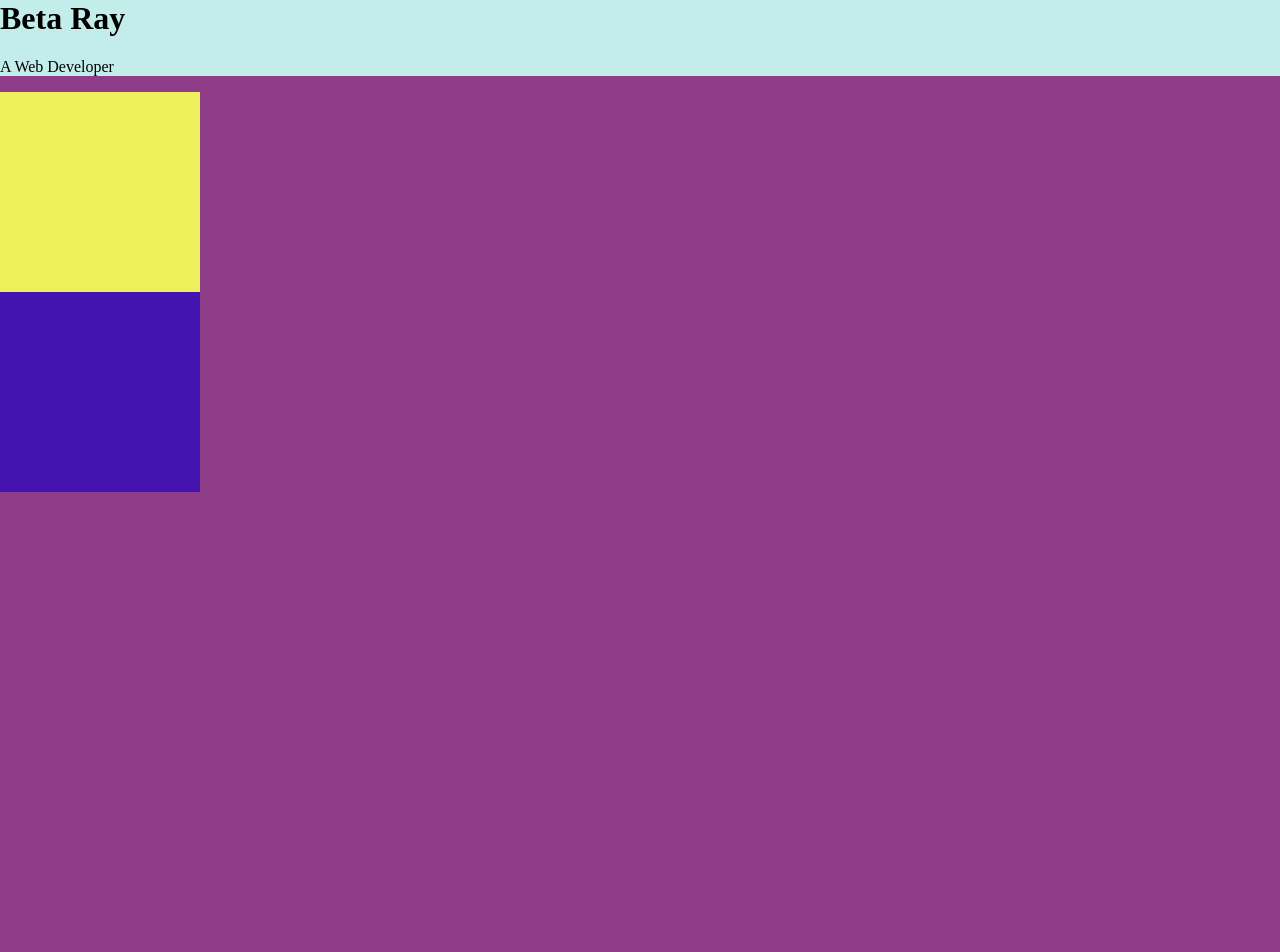
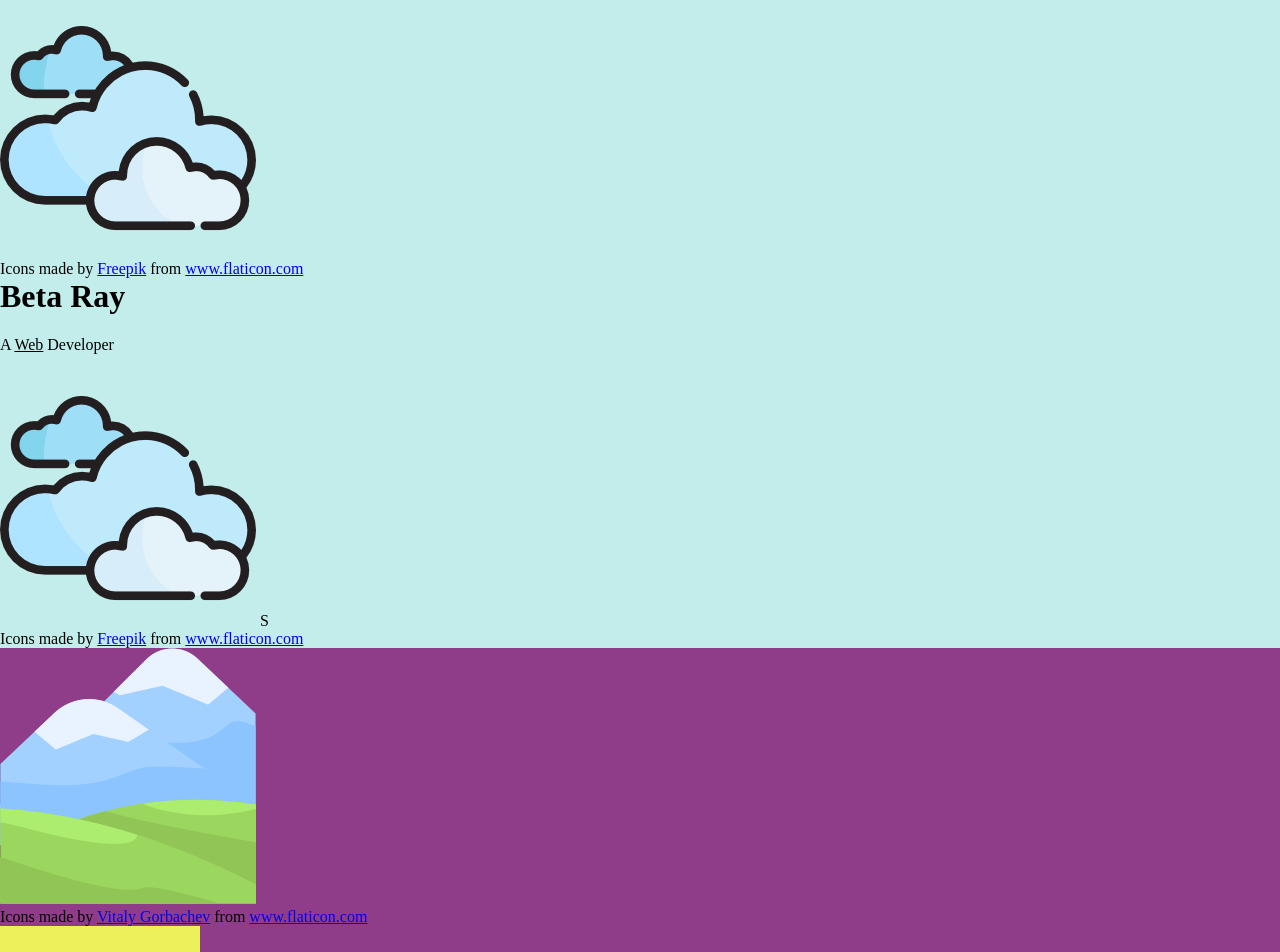
Before and after one commit to MiTo86/CSS-MySite, a plain HTML site: page index.html in a window 1280 px wide. Shown: the top 952 px of the page. Before the commit the page ends 800 px from the top, so only its background shows below. Drawn offline with Linux system fonts and the light colour scheme.

Commit message:
Added some image files.

```diff
--- a/index.html
+++ b/index.html
@@ -8,9 +8,15 @@
   </head>
   <body>
     <div class="top_box">
+      <img src="images\atmospheric.png" alt="clouds">
+      <div>Icons made by <a href="http://www.freepik.com" title="Freepik">Freepik</a> from <a href="https://www.flaticon.com/" title="Flaticon">www.flaticon.com</a></div>
       <h1>Beta Ray</h1>
-      <p>A Web Developer</p>
+      <p>A <span class="web_under">Web</span> Developer</p>
+      <img src="images\atmospheric.png" alt="clouds">
+  S    <div>Icons made by <a href="http://www.freepik.com" title="Freepik">Freepik</a> from <a href="https://www.flaticon.com/" title="Flaticon">www.flaticon.com</a></div>
     </div>
+    <img src="images\mountain.png" alt="mountain">
+    <div>Icons made by <a href="https://www.flaticon.com/authors/vitaly-gorbachev" title="Vitaly Gorbachev">Vitaly Gorbachev</a> from <a href="https://www.flaticon.com/" title="Flaticon">www.flaticon.com</a></div>
 
     <div class="middle_box">
 
--- a/style/main.css
+++ b/style/main.css
@@ -23,3 +23,7 @@ body{
 h1{
   margin-top: 0;
 }
+
+.web_under{
+  text-decoration: underline;
+}
```
Also changed, not shown: images/atmospheric.png (added), images/mountain.png (added).
